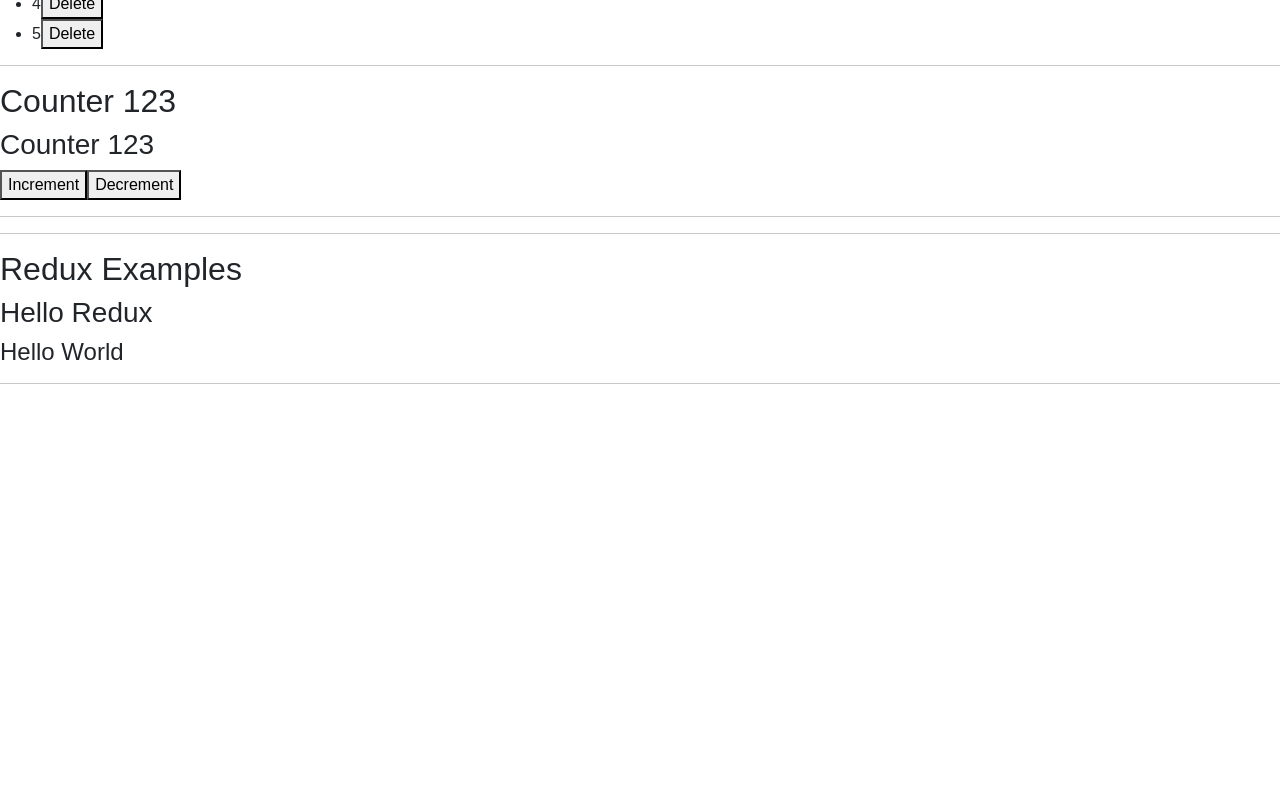
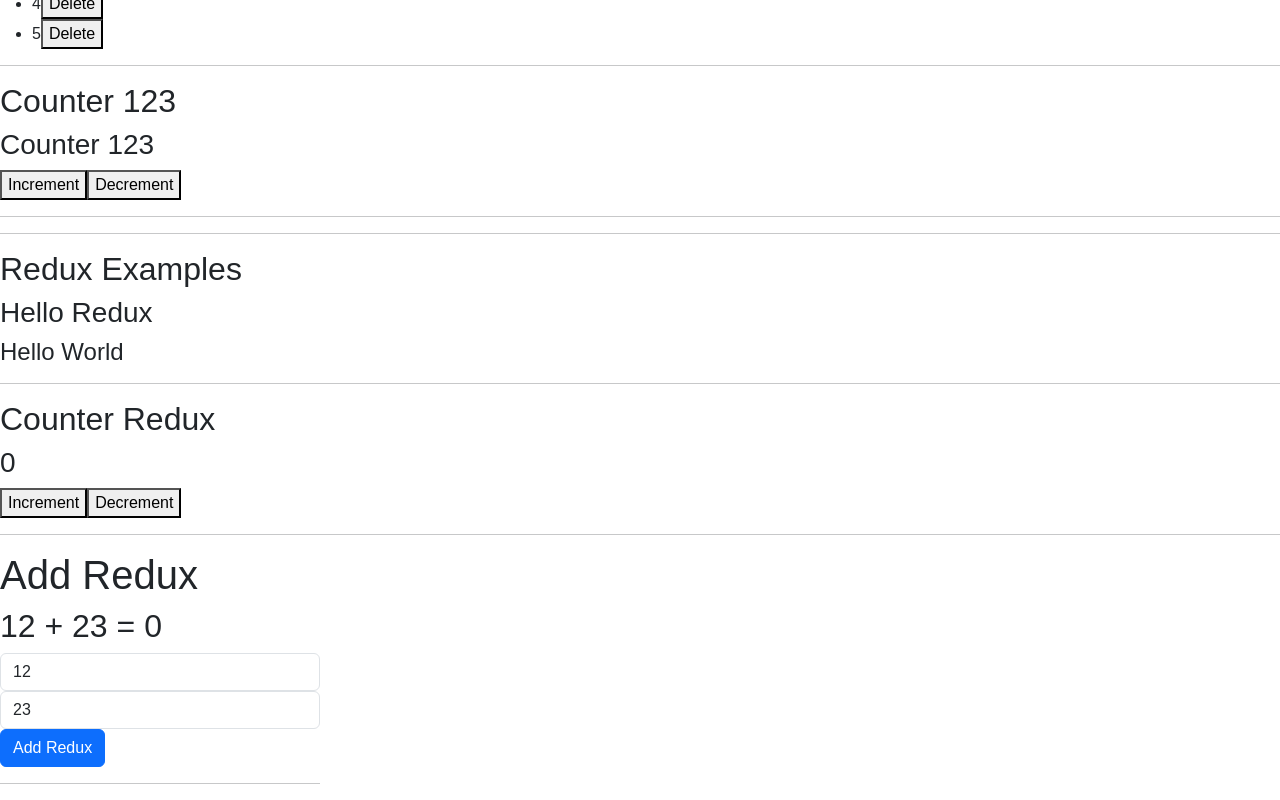
Before and after one commit to smatiukaite/kanbas-react-web-app-cs5610-fa24, a React (Create React App) app: page /#/Labs/Lab4 in a window 1280 px wide. Shown: the part 1733-2533 px from the top of the page. Before the commit the page ends 2133 px from the top, so only its background shows below. Built offline with nearby package versions, Linux system fonts and the light colour scheme.

Commit message:
Commit all 2.4

```diff
--- /dev/null
+++ b/src/Labs/Lab4/ReduxExamples/AddRedux/addReducer.tsx
@@ -0,0 +1,15 @@
+import { createSlice } from "@reduxjs/toolkit";
+const initialState = {
+    sum: 0,
+};
+const addSlice = createSlice({
+    name: "add",
+    initialState,
+    reducers: {
+        add: (state, action) => {
+            state.sum = action.payload.a + action.payload.b;
+        },
+    },
+});
+export const { add } = addSlice.actions;
+export default addSlice.reducer;
--- /dev/null
+++ b/src/Labs/Lab4/ReduxExamples/AddRedux/index.tsx
@@ -0,0 +1,25 @@
+import { useSelector, useDispatch } from "react-redux";
+import { useState } from "react";
+import { add } from "./addReducer";
+export default function AddRedux() {
+    const [a, setA] = useState(12);
+    const [b, setB] = useState(23);
+    const { sum } = useSelector((state: any) => state.addReducer);
+    const dispatch = useDispatch();
+    return (
+        <div className="w-25" id="wd-add-redux">
+            <h1>Add Redux</h1>
+            <h2>{a} + {b} = {sum}</h2>
+            <input type="number" defaultValue={a}
+                onChange={(e) => setA(parseInt(e.target.value))}
+                className="form-control" />
+            <input type="number" defaultValue={b}
+                onChange={(e) => setB(parseInt(e.target.value))}
+                className="form-control" />
+            <button className="btn btn-primary" id="wd-add-redux-click"
+                onClick={() => dispatch(add({ a, b }))}>
+                Add Redux </button>
+            <hr />
+        </div>
+    );
+}
--- /dev/null
+++ b/src/Labs/Lab4/ReduxExamples/CounterRedux/counterReducer.tsx
@@ -0,0 +1,18 @@
+import { createSlice } from "@reduxjs/toolkit";
+const initialState = {
+    count: 0,
+};
+const counterSlice = createSlice({
+    name: "counter",
+    initialState,
+    reducers: {
+        increment: (state) => {
+            state.count = state.count + 1;
+        },
+        decrement: (state) => {
+            state.count = state.count - 1;
+        },
+    },
+});
+export const { increment, decrement } = counterSlice.actions;
+export default counterSlice.reducer;
--- /dev/null
+++ b/src/Labs/Lab4/ReduxExamples/CounterRedux/index.tsx
@@ -0,0 +1,17 @@
+import { useSelector, useDispatch } from "react-redux";
+import { increment, decrement } from "./counterReducer";
+export default function CounterRedux() {
+    const { count } = useSelector((state: any) => state.counterReducer);
+    const dispatch = useDispatch();
+    return (
+        <div id="wd-counter-redux">
+            <h2>Counter Redux</h2>
+            <h3>{count}</h3>
+            <button onClick={() => dispatch(increment())}
+                id="wd-counter-redux-increment-click"> Increment </button>
+            <button onClick={() => dispatch(decrement())}
+                id="wd-counter-redux-decrement-click"> Decrement </button>
+            <hr />
+        </div>
+    );
+}
--- a/src/Labs/Lab4/index.tsx
+++ b/src/Labs/Lab4/index.tsx
@@ -8,7 +8,10 @@ import ObjectStateVariable from "./ObjectStateVariable";
 import ParentStateComponent from "./ParentStateComponent";
 import PassingDataOnEvent from "./PassingDataOnEvent";
 import PassingFunctions from "./PassingFunctions";
+import HelloRedux from "./ReduxExamples";
 import ReduxExamples from "./ReduxExamples";
+import AddRedux from "./ReduxExamples/AddRedux";
+import CounterRedux from "./ReduxExamples/CounterRedux";
 import StringStateVariables from "./StringStateVariables";
 
 export default function Lab4() {
@@ -29,6 +32,8 @@ export default function Lab4() {
             <ArrayStateVariable/>
             <ParentStateComponent/>
             <ReduxExamples/>
+            <CounterRedux/>
+            <AddRedux/>
         </div>
     );
 }
--- a/src/Labs/store/index.ts
+++ b/src/Labs/store/index.ts
@@ -1,6 +1,9 @@
 import { configureStore } from "@reduxjs/toolkit";
 import helloReducer from "../Lab4/ReduxExamples/HelloRedux/HelloReduxer";
+import counterReducer from "../Lab4/ReduxExamples/CounterRedux/counterReducer";
+import addReducer from "../Lab4/ReduxExamples/AddRedux/addReducer";
+
 const store = configureStore({
-    reducer: { helloReducer },
+    reducer: { helloReducer, counterReducer, addReducer, },
 });
 export default store;
```
